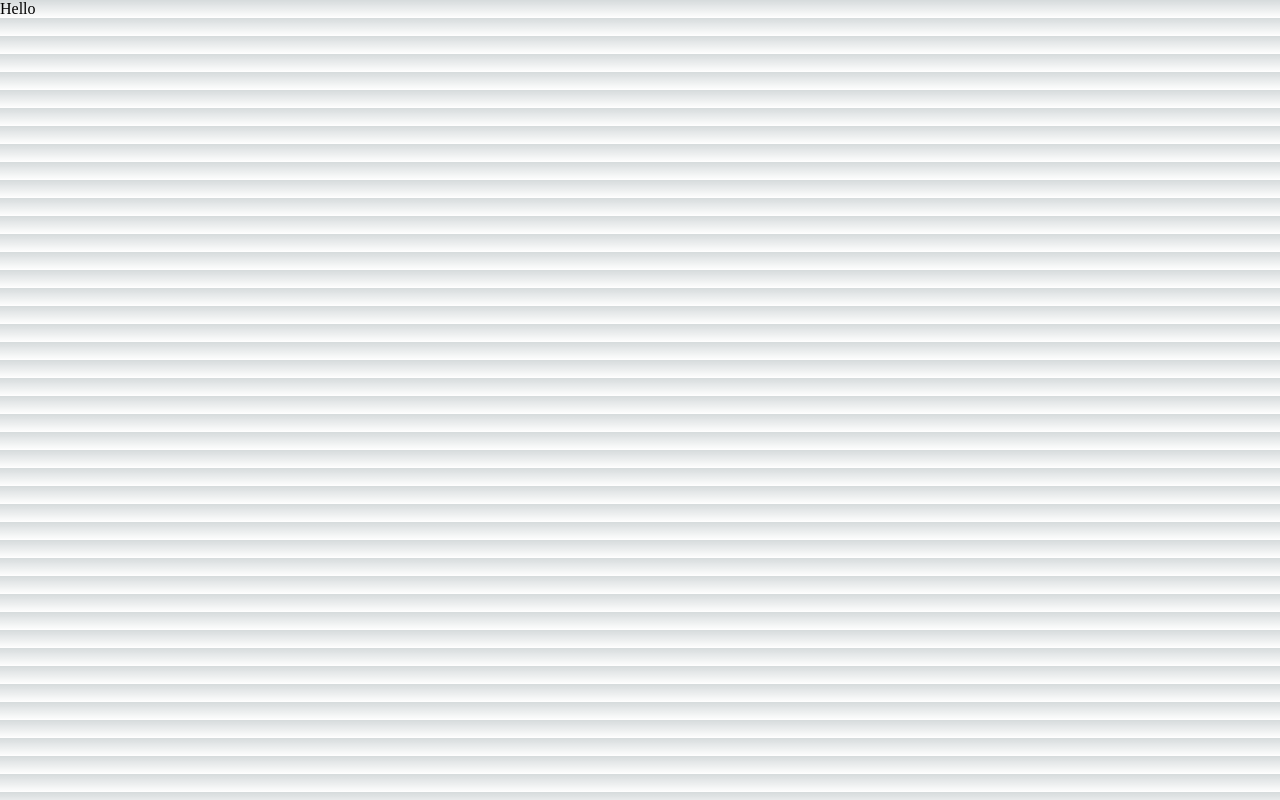
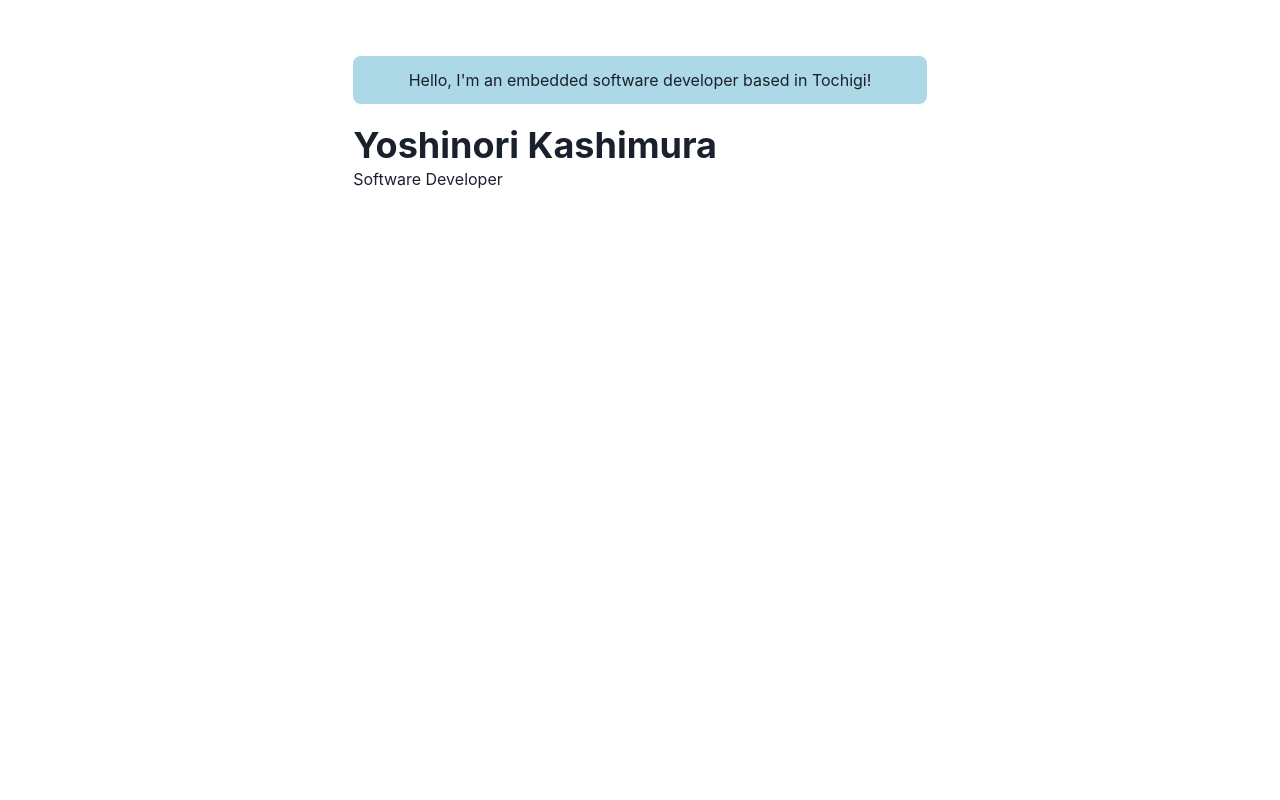
Before and after one commit to tonakai-coco/portfolio, a Next.js app: page / in a window 1280 px wide. Built offline with nearby package versions, Linux system fonts and the light colour scheme.

Commit message:
Add main layout component with chakra-ui

```diff
--- /dev/null
+++ b/components/layouts/main.tsx
@@ -0,0 +1,19 @@
+import Head from 'next/head'
+import { Box, Container } from '@chakra-ui/react'
+
+const Main = ({ children, router }) => {
+  return (
+    <Box as="main" pb={8}>
+      <Head>
+        <meta name="viewport" content="width=device-width, initial-scale=1" />
+        <title> Yoshinori Kashimura - HomePage</title>
+      </Head>
+
+      <Container maxW="container.md" pt={14}>
+        {children}
+      </Container>
+    </Box>
+  )
+}
+
+export default Main
--- a/pages/_app.tsx
+++ b/pages/_app.tsx
@@ -1,6 +1,14 @@
 import '@/styles/globals.css'
 import type { AppProps } from 'next/app'
+import { ChakraProvider } from '@chakra-ui/react'
+import Layout from '../components/layouts/main'
 
-export default function App({ Component, pageProps }: AppProps) {
-  return <Component {...pageProps} />
+export default function App({ Component, pageProps, router }: AppProps) {
+  return (
+    <ChakraProvider>
+      <Layout router={router}>
+        <Component {...pageProps} key={router.route} />
+      </Layout>
+    </ChakraProvider>
+  )
 }
--- a/pages/index.tsx
+++ b/pages/index.tsx
@@ -1,5 +1,22 @@
+import { Container, Box, Heading } from '@chakra-ui/react'
+
 const Page = () => {
-  return <div>Hello</div>
+  return (
+    <Container>
+      <Box borderRadius="lg" bg="lightblue" p={3} mb={5} align="center">
+        Hello, I'm an embedded software developer based in Tochigi!
+      </Box>
+
+      <Box display={{ md: 'flex' }}>
+        <Box flexGrow={1}>
+          <Heading as="h2" variant="page-title">
+            Yoshinori Kashimura
+          </Heading>
+          <p>Software Developer</p>
+        </Box>
+      </Box>
+    </Container>
+  )
 }
 
 export default Page
```
